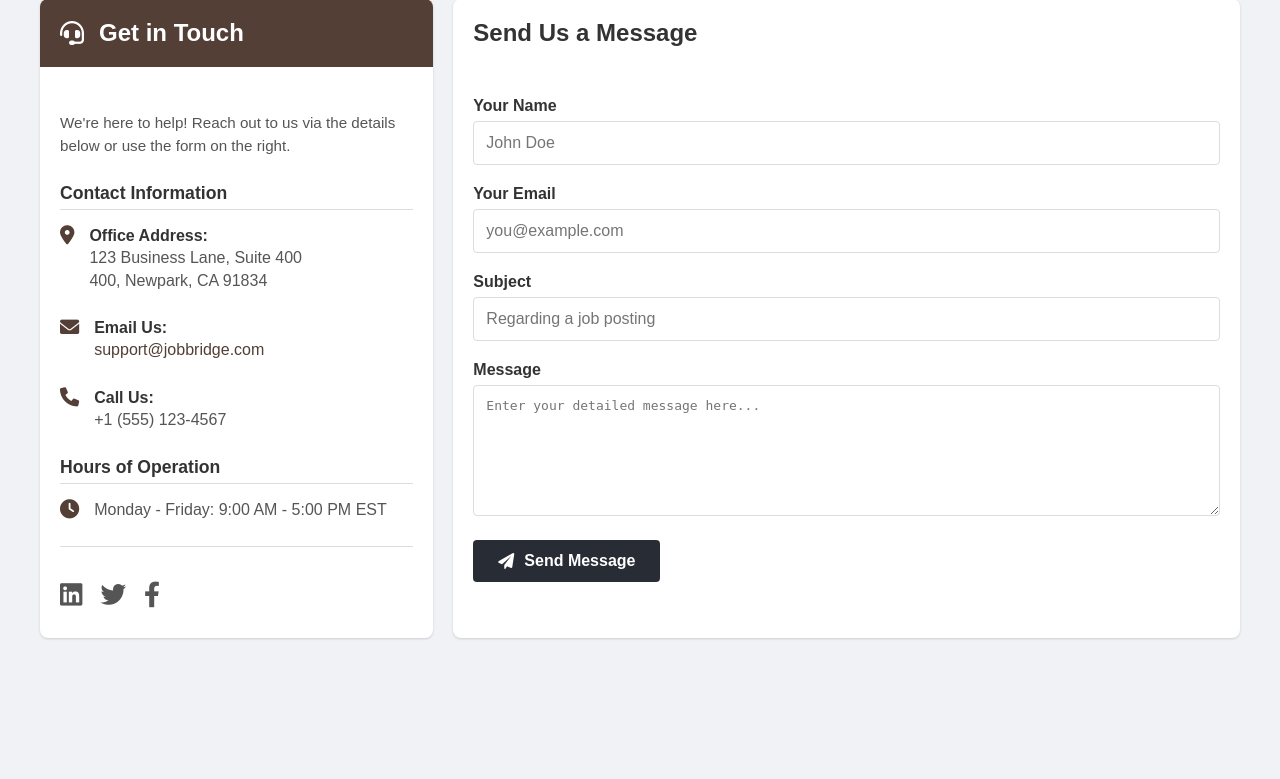
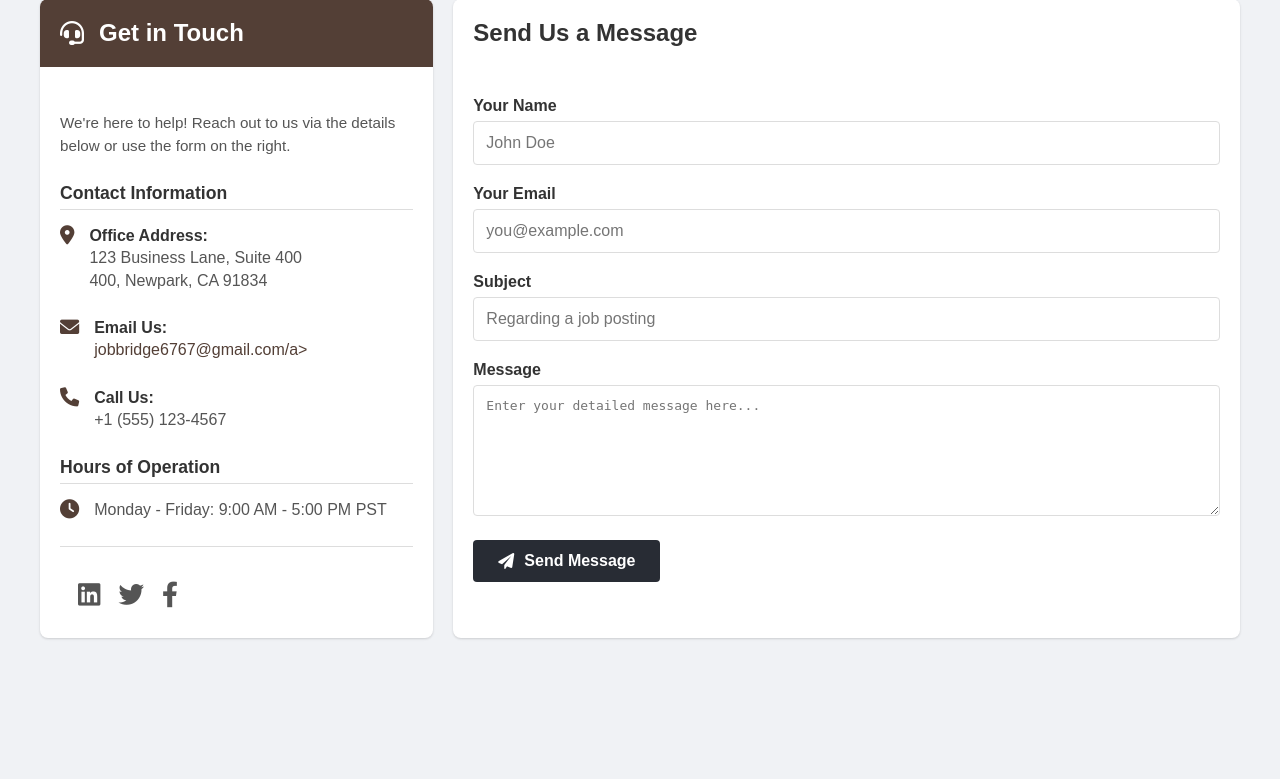
Before and after one commit to archie012526/ads_django1, a Django app: page /contact-us/ in a window 1280 px wide. Shown: the part 61-840 px from the top of the page. Run offline with Django 5.2, Linux system fonts and the light colour scheme.

Commit message:
Edited email

```diff
--- a/mysite/main/templates/main/contact_us.html
+++ b/mysite/main/templates/main/contact_us.html
@@ -273,7 +273,7 @@
                     <i class="fas fa-envelope icon-align-top"></i>
                     <div>
                         <p class="info-label">Email Us:</p>
-                        <p class="info-detail"><a href="mailto:support@jobbridge.com" class="pink-link">support@jobbridge.com</a></p>
+                        <p class="info-detail"><a href="mailto:support@jobbridge.com" class="pink-link">jobbridge6767@gmail.com/a></p>
                     </div>
                 </div>
 
@@ -289,7 +289,7 @@
                 <div class="info-group">
                     <i class="fas fa-clock icon-align-top"></i>
                     <div>
-                        <p class="info-detail">Monday - Friday: 9:00 AM - 5:00 PM EST</p>
+                        <p class="info-detail">Monday - Friday: 9:00 AM - 5:00 PM PST</p>
                     </div>
                 </div>
 
```
Also changed, not shown: mysite/db.sqlite3, mysite/media/profile_images/kkk.png (added), 2 other files.
